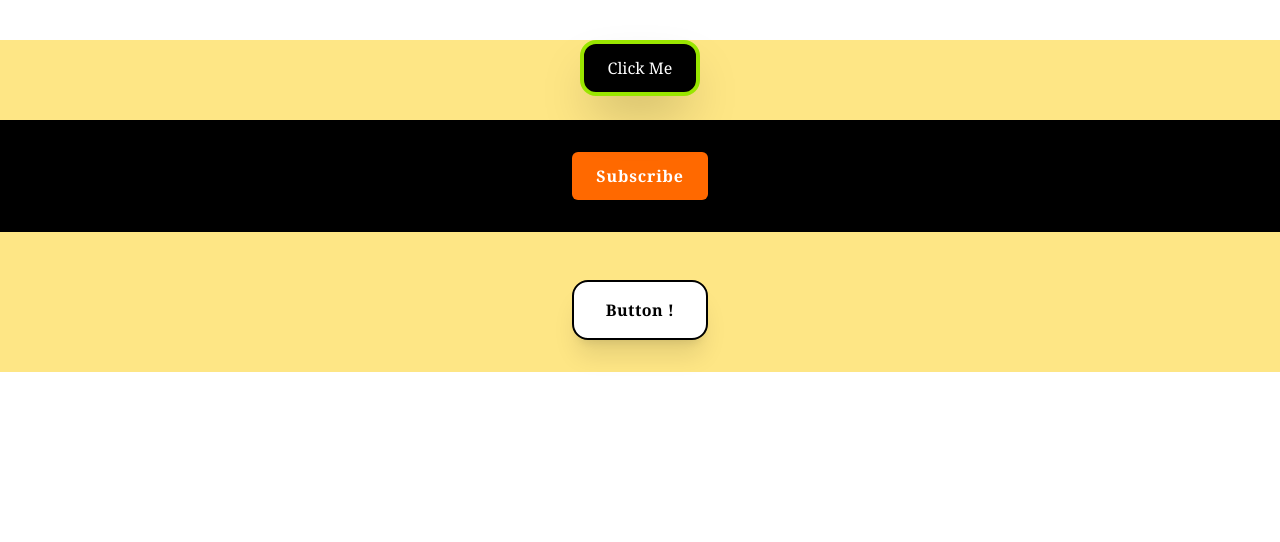
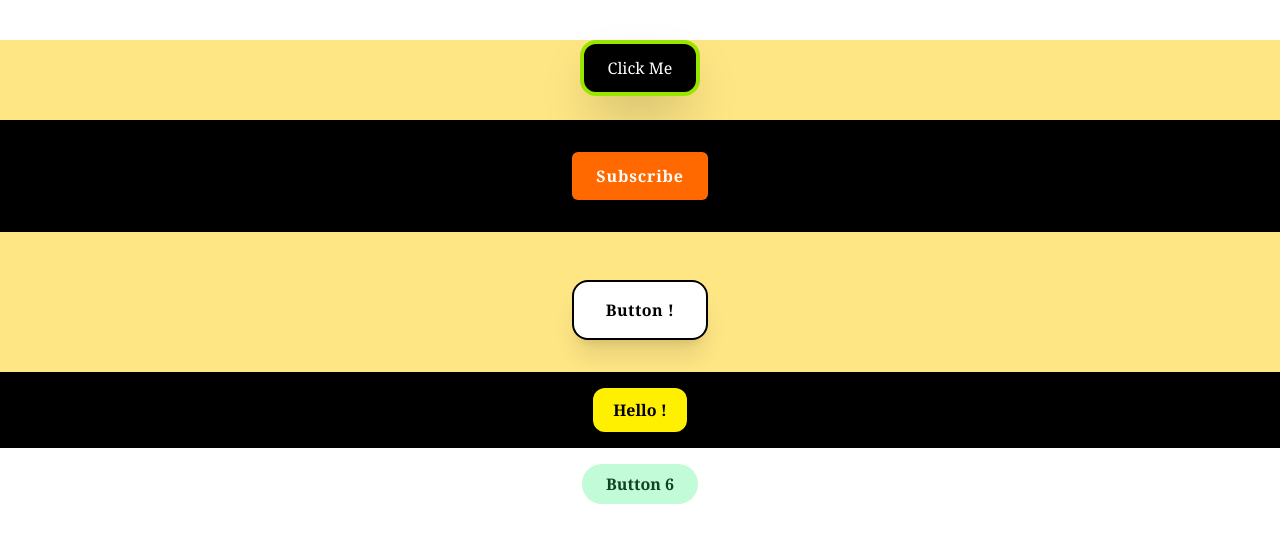
Before and after one commit to curiouscatcode/Web-dev-practice, a React (Vite) app in the folder 1-html-css/frontend-design-practice/01-components/01-buttons/: page / in a window 1280 px wide. Shown: the top 542 px of the page. Built offline with nearby package versions, Linux system fonts and the light colour scheme.

Commit message:
Btn04 and Btn05

```diff
--- /dev/null
+++ b/1-html-css/frontend-design-practice/01-components/01-buttons/components/Btn04.jsx
@@ -0,0 +1,10 @@
+const Btn04 = () => {
+  return (
+    <div className="bg-black text-white px-2 py-4">
+      <button className="block mx-auto bg-[#fff000] px-5 py-2.5 text-black font-serif font-semibold cursor-pointer rounded-xl hover:shadow-[0_0_5px_#fef08a] hover:scale-105 transition-all duration-200 hover:shadow-amber-50">
+        Hello !
+      </button>
+    </div>
+  );
+};
+export default Btn04;
--- /dev/null
+++ b/1-html-css/frontend-design-practice/01-components/01-buttons/components/Btn05.jsx
@@ -0,0 +1,10 @@
+const Btn05 = () => {
+  return (
+    <div className="bg-white text-white px-2 py-4">
+      <button className="block mx-auto bg-[#c2fbd7] px-6 py-2 text-[#0f4322] font-serif font-semibold cursor-pointer rounded-3xl hover:shadow-[0_0_5px_#fef08a] hover:scale-x-110 hover:scale-y-105 transition-all duration-400 hover:shadow-amber-50">
+        Button 6
+      </button>
+    </div>
+  );
+};
+export default Btn05;
--- a/1-html-css/frontend-design-practice/01-components/01-buttons/src/App.jsx
+++ b/1-html-css/frontend-design-practice/01-components/01-buttons/src/App.jsx
@@ -4,6 +4,8 @@ import "./index.css";
 import Btn01 from "../components/btn01";
 import Btn02 from "../components/btn02";
 import Btn03 from "../components/Btn03";
+import Btn04 from "../components/Btn04";
+import Btn05 from "../components/Btn05";
 
 function App() {
   return (
@@ -12,6 +14,8 @@ function App() {
         <Btn01 />
         <Btn02 />
         <Btn03 />
+        <Btn04 />
+        <Btn05 />
       </div>
     </>
   );
```
